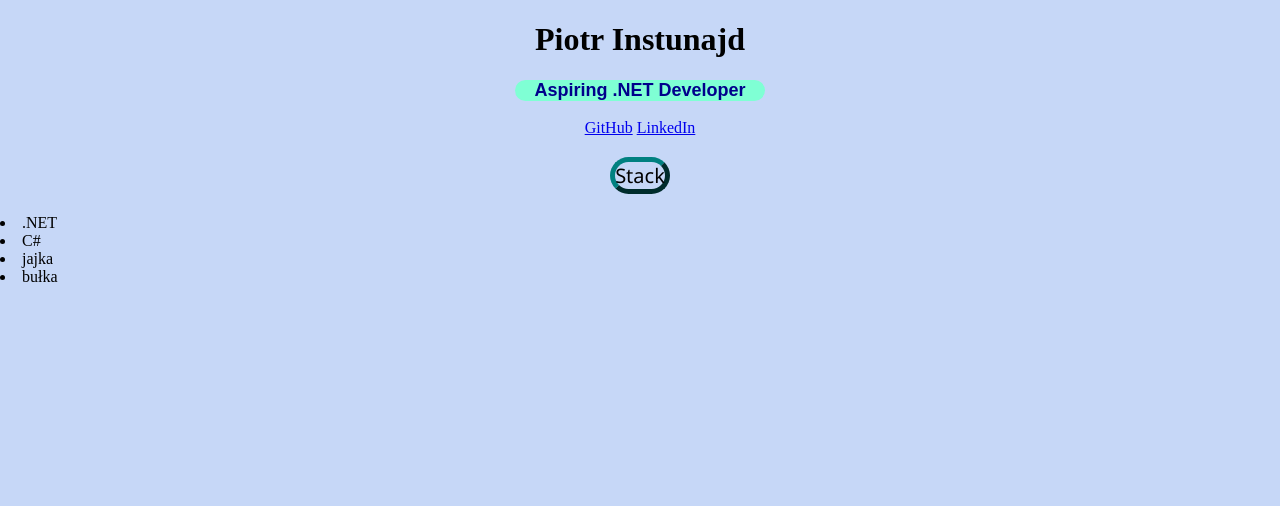
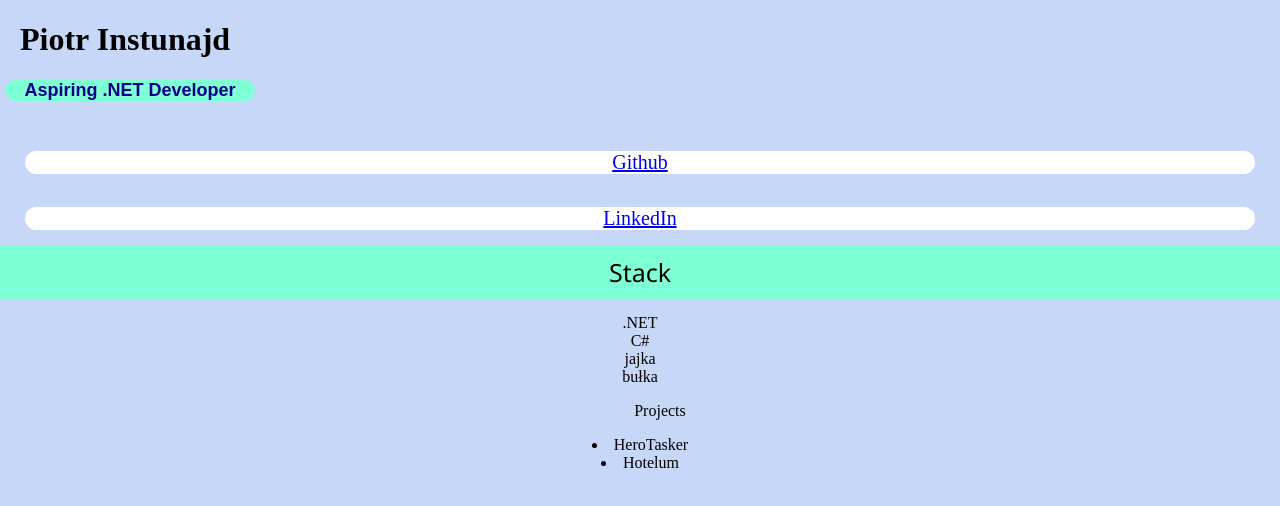
Before and after one commit to PiotrInstunajd/PiotrInstunajd.github.io, a plain HTML site: page index.html in a window 1280 px wide. Drawn offline with Linux system fonts and the light colour scheme.

Commit message:
Border update & Links

```diff
--- a/index.html
+++ b/index.html
@@ -6,9 +6,14 @@
             <p id="job"><strong>Aspiring .NET Developer</strong></p>
             <!-- <p>test1</p>
             <p>test2</p> -->
-            <a href="https://www.github.com/PiotrInstunajd">GitHub</a>
-            <a href="https://www.linkedin.com/PiotrInstunajd">LinkedIn</a>
+            <a href="https://www.github.com/PiotrInstunajd" target="_blank"><i class="fab fa-github"></i>Github</a>
             <br>
+            <a href="https://www.linkedin.com/PiotrInstunajd" class="fab fa-linkedIn">LinkedIn</a>
+
+
+
+
+
 
         <ol id="stack">Stack</ol>
         <div class="technologies">
@@ -19,5 +24,9 @@
         </div>
         </ol>
 
+        <ol id="projects">Projects</ol>
+            <li>HeroTasker</li>
+            <li>Hotelum</li>
+
         </body>
     </head>
--- a/style.css
+++ b/style.css
@@ -5,15 +5,31 @@ body {
     background-size: cover;
     background-position: center-top;
 }
+h1 {
+    text-align: left;
+    margin-left: 20px;
+}
 p {
     font-family: Arial, Helvetica, sans-serif;
     font-size: large;
-    margin-left: auto;
-    margin-right: auto;
     color:darkblue;
+    margin-left: 5px;
+    margin-bottom: 50px;
+}
+a {
+    background-color: white;
+    border-radius: 25px;
+    text-align: center;
+    font-size: 20px;
+    display: flow-root;
+    margin-left: 25px;
+    margin-right: 25px;
+    margin-bottom: 15px;
 }
 .technologies {
-    text-align: justify;
+    text-align: center;
+    list-style: none;
+    padding-top: 15px;
 }
 #job {
     width: 250px;
@@ -23,14 +39,11 @@ p {
     background-color: aquamarine;
 }
 #stack {
-    width: 50px;
-    margin-left: auto;
-    margin-right: auto;
-    border: solid 5px;
-    border-radius: 50px;
-    border-color: teal;
-    border-style: outset;
-    padding: 0%;
-    font-size: 20px;
+    background-color: aquamarine;
+    margin-left: 25px;
+    margin-right: 25px;
+    padding: 10px;
+    margin: auto;
+    font-size: 25px;
     font-family:'Segoe UI', Tahoma, Geneva, Verdana, sans-serif;
 }
```
